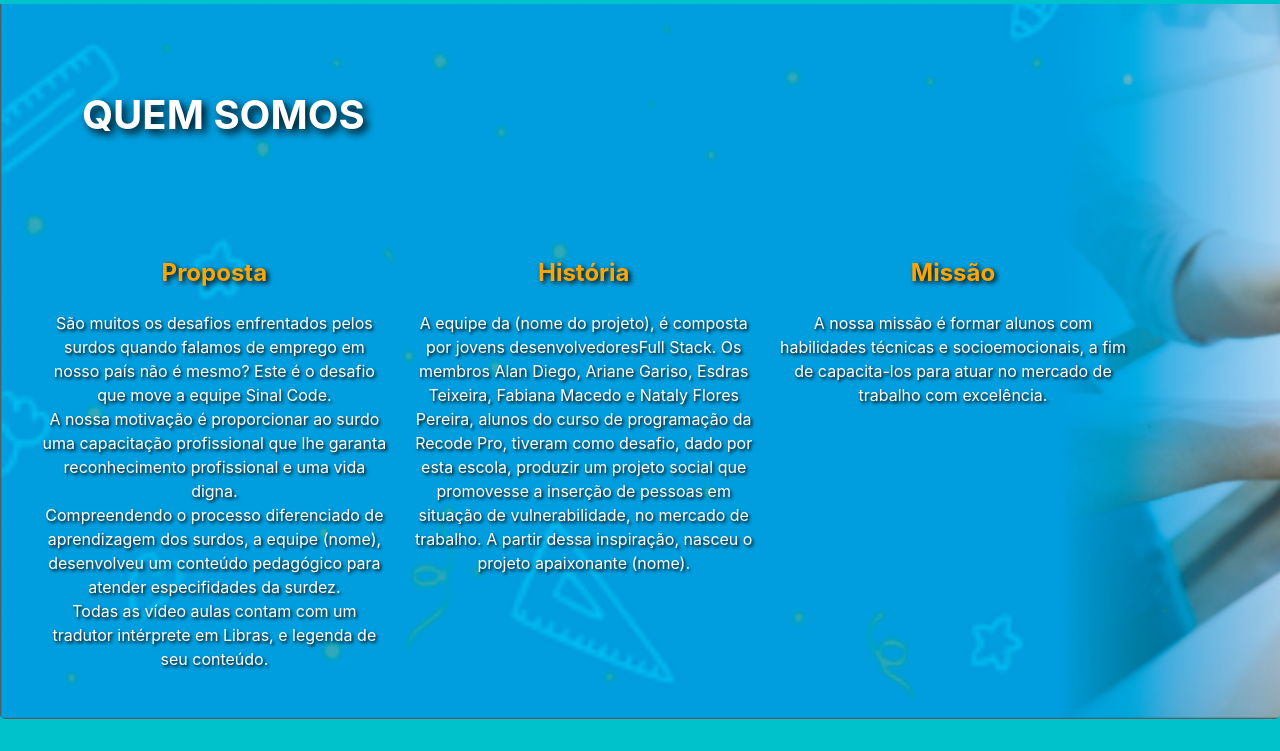
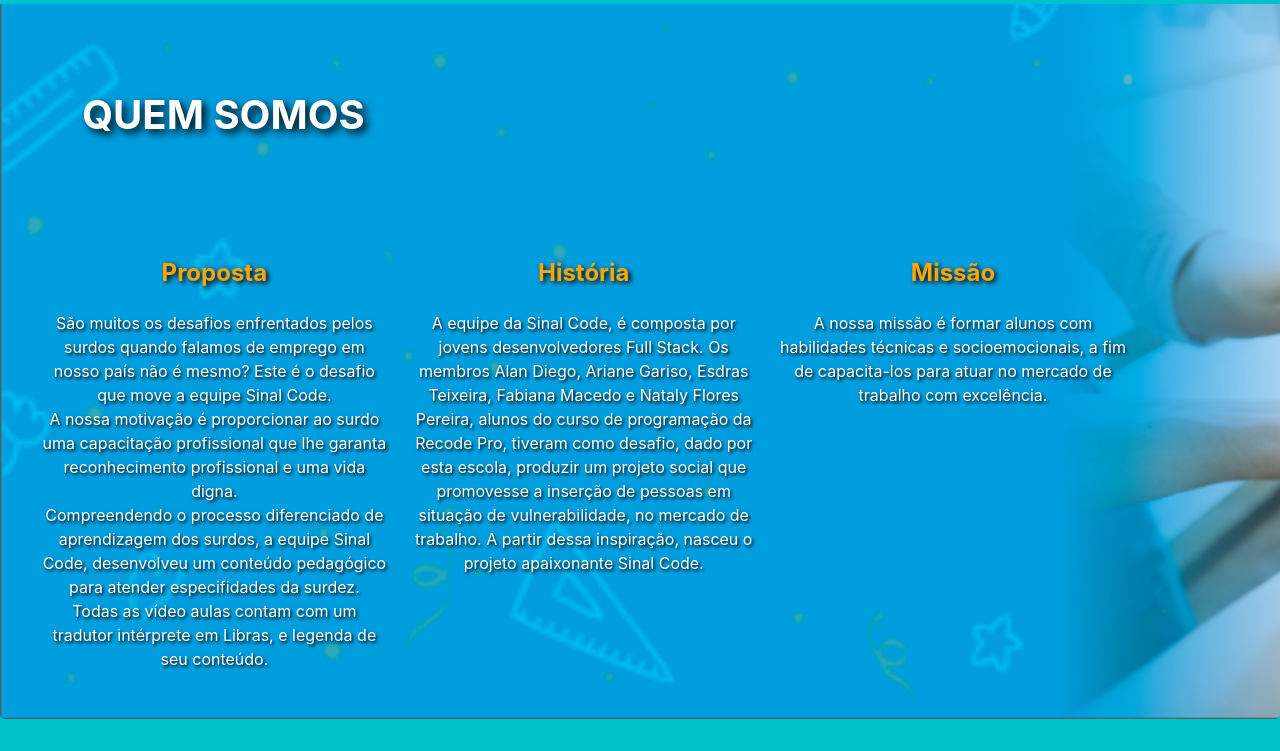
Before and after one commit to FabiMacedo/Projeto_Squad2_Trabalho_RecodePro, a PHP site: page /quemsomos.php in a window 1280 px wide. Shown: the part 59-810 px from the top of the page. Run offline with PHP 8.4, Linux system fonts and the light colour scheme.

Commit message:
Coloquei o nome do projeto que estava faltando em alguns lugares

```diff
--- a/Projeto_Squad2_Trabalho_RecodePro/quemsomos.php
+++ b/Projeto_Squad2_Trabalho_RecodePro/quemsomos.php
@@ -76,7 +76,7 @@
 
                     Compreendendo o processo diferenciado
                     de aprendizagem dos surdos, a equipe
-                    (nome), desenvolveu um conteúdo
+                    Sinal Code, desenvolveu um conteúdo
                     pedagógico para atender especifidades
                     da surdez.<br>
 
@@ -88,7 +88,7 @@
             <div id=box>
                 <h4 class="h3-responsive mb-4">História</h4>
                 <p class="d-flex mx-2 mb-2 text-center">
-                    A equipe da (nome do projeto), é composta por jovens desenvolvedoresFull Stack. Os membros
+                    A equipe da Sinal Code, é composta por jovens desenvolvedores Full Stack. Os membros
                     Alan Diego, Ariane Gariso, Esdras Teixeira,
                     Fabiana Macedo e Nataly Flores Pereira, alunos do
                     curso de programação da Recode Pro, tiveram
@@ -96,7 +96,7 @@
                     social que promovesse a inserção de pessoas em
                     situação de vulnerabilidade, no mercado de trabalho.
                     A partir dessa inspiração, nasceu
-                    o projeto apaixonante (nome).
+                    o projeto apaixonante Sinal Code.
             </div>
 
             <div id=box>
```
